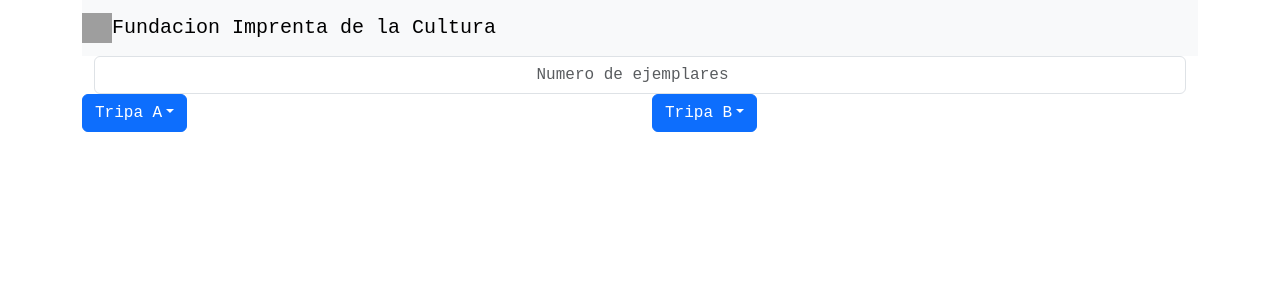
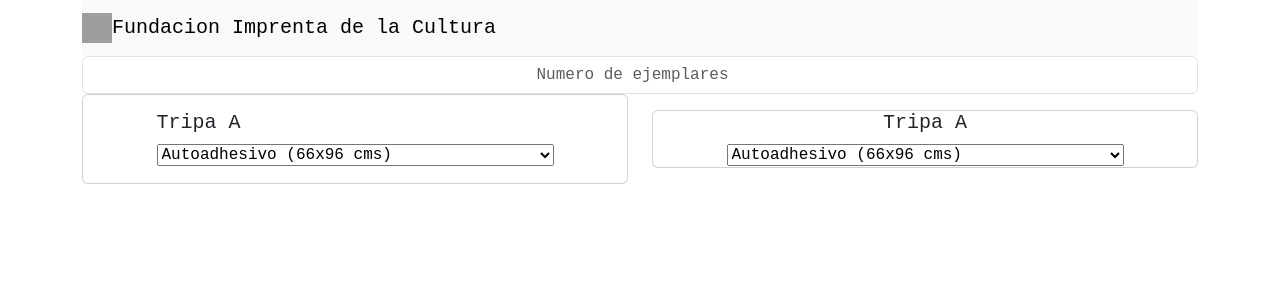
Before and after one commit to Omar24elides/imprenta, a React (Create React App) app: page /step2 in a window 1280 px wide. Shown: the top 300 px of the page. Built offline with nearby package versions, Linux system fonts and the light colour scheme; grey boxes are pictures that could not be loaded.

Commit message:
cambios en step2

```diff
--- a/src/components/Step2Form.jsx
+++ b/src/components/Step2Form.jsx
@@ -1,5 +1,5 @@
 import React from "react";
-import { Link } from "react-router-dom";
+// import { Link } from "react-router-dom";
 
 const Step2Form = () => {
     return (
@@ -11,6 +11,8 @@
                         Fundacion Imprenta de la Cultura
                     </a>
                 </nav>
+
+                <div class="row">
                     <div class="container">
                         <form>
                             <div class="row">
@@ -20,38 +22,40 @@
                             </div>
                         </form>
                     </div>
-
-               <div class="row">
-                    <div class=" col dropdown">
-                        <button class="btn btn-primary dropdown-toggle" type="button" id="dropdownMenuButton" data-toggle="dropdown" aria-haspopup="true" aria-expanded="false">
-                        Tripa A
-                        </button>
-                        <div class="dropdown-menu" aria-labelledby="dropdownMenuButton">
-                            <a class="dropdown-item" href="/">Autoadhesivo (66x96 cms)</a>
-                            <a class="dropdown-item" href="/">Carton de 1 kg</a>
-                            <a class="dropdown-item" href="/">Cartulina Hilo (70x100 cms)</a>
-                            <a class="dropdown-item" href="/">Cartulina Bristol 200 grs (48 cms)</a>
-                            <a class="dropdown-item" href="/">Cartulina Sulfato Cal. 012 (70x100 cms)</a>
-                            <a class="dropdown-item" href="/">Cartulina Sulfato Cal. 014 (70x100 cms)</a>
-                            <a class="dropdown-item" href="/">Cartulina Sulfato Cal. 016 (70x100 cms)</a>
-                            <a class="dropdown-item" href="/">Opalina (70x100 cms)</a>
+                    <div class="col-sm-6 mb-3 mb-sm-0">
+                        <div class="card">
+                            <div class="card-body">
+                                <h5 class="card-title">Tripa A</h5>
+                                <div>
+                                    <select>
+                                        <option value="Autoadhesivo (66x96 cms)">Autoadhesivo (66x96 cms)</option>
+                                        <option value="Carton de 1 kg">Carton de 1 kg</option>
+                                        <option value="Cartulina Hilo (70x100 cms)">Cartulina Hilo (70x100 cms)</option>
+                                        <option value="Cartulina Bristol 200 grs (48 cms)">Cartulina Bristol 200 grs (48 cms)</option>
+                                        <option value="Cartulina Sulfato Cal. 012 (70x100 cms)">Cartulina Sulfato Cal. 012 (70x100 cms)</option>
+                                        <option value="Cartulina Sulfato Cal. 014 (70x100 cms)">Cartulina Sulfato Cal. 014 (70x100 cms)</option>
+                                        <option value="Cartulina Sulfato Cal. 016 (70x100 cms)">Cartulina Sulfato Cal. 016 (70x100 cms)</option>
+                                        <option value="Opalina (70x100 cms)">Opalina (70x100 cms)</option>
+                                    </select>
                                 </div>
-
                             </div>
-
-                    <div class="col">
-                    <button class="btn btn-primary dropdown-toggle" type="button" id="dropdownMenuButton" data-toggle="dropdown" aria-haspopup="true" aria-expanded="false">
-                        Tripa B
-                        </button>
-                        <div class="dropdown-menu" aria-labelledby="dropdownMenuButton">
-                            <a class="dropdown-item" href="/">Autoadhesivo (66x96 cms)</a>
-                            <a class="dropdown-item" href="/">Carton de 1 kg</a>
-                            <a class="dropdown-item" href="/">Cartulina Hilo (70x100 cms)</a>
-                            <a class="dropdown-item" href="/">Cartulina Bristol 200 grs (48 cms)</a>
-                            <a class="dropdown-item" href="/">Cartulina Sulfato Cal. 012 (70x100 cms)</a>
-                            <a class="dropdown-item" href="/">Cartulina Sulfato Cal. 014 (70x100 cms)</a>
-                            <a class="dropdown-item" href="/">Cartulina Sulfato Cal. 016 (70x100 cms)</a>
-                            <a class="dropdown-item" href="/">Opalina (70x100 cms)</a>
+                        </div>
+                    </div>
+                    <div class="col-sm-6">
+                        <div class="card">
+                            <h5 class="card-title">Tripa A</h5>
+                                <div>
+                                    <select>
+                                        <option value="Autoadhesivo (66x96 cms)">Autoadhesivo (66x96 cms)</option>
+                                        <option value="Carton de 1 kg">Carton de 1 kg</option>
+                                        <option value="Cartulina Hilo (70x100 cms)">Cartulina Hilo (70x100 cms)</option>
+                                        <option value="Cartulina Bristol 200 grs (48 cms)">Cartulina Bristol 200 grs (48 cms)</option>
+                                        <option value="Cartulina Sulfato Cal. 012 (70x100 cms)">Cartulina Sulfato Cal. 012 (70x100 cms)</option>
+                                        <option value="Cartulina Sulfato Cal. 014 (70x100 cms)">Cartulina Sulfato Cal. 014 (70x100 cms)</option>
+                                        <option value="Cartulina Sulfato Cal. 016 (70x100 cms)">Cartulina Sulfato Cal. 016 (70x100 cms)</option>
+                                        <option value="Opalina (70x100 cms)">Opalina (70x100 cms)</option>
+                                    </select>
+                                </div>
                         </div>
                     </div>
                 </div>
```
Lines whose indentation alone changed are shown as unchanged.
